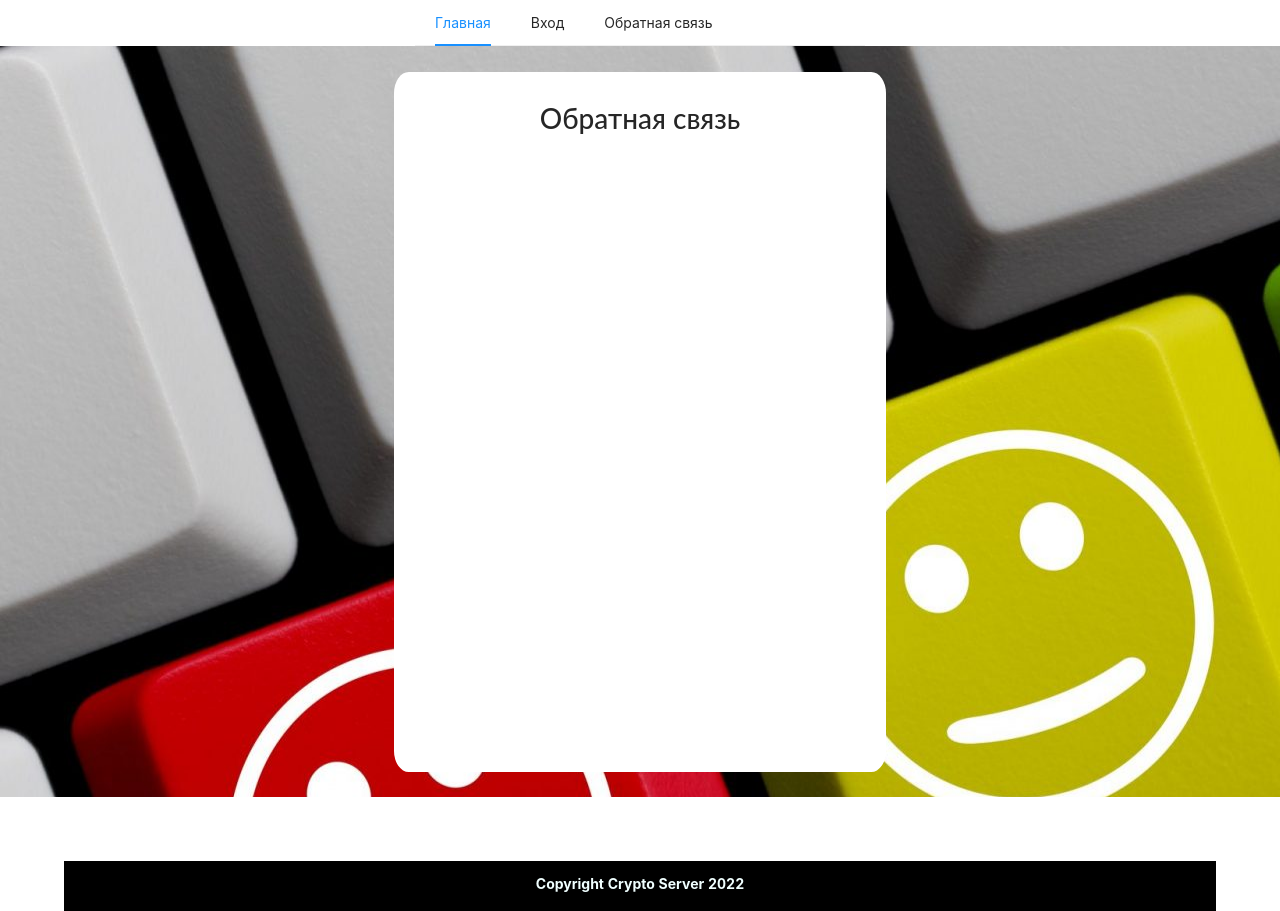
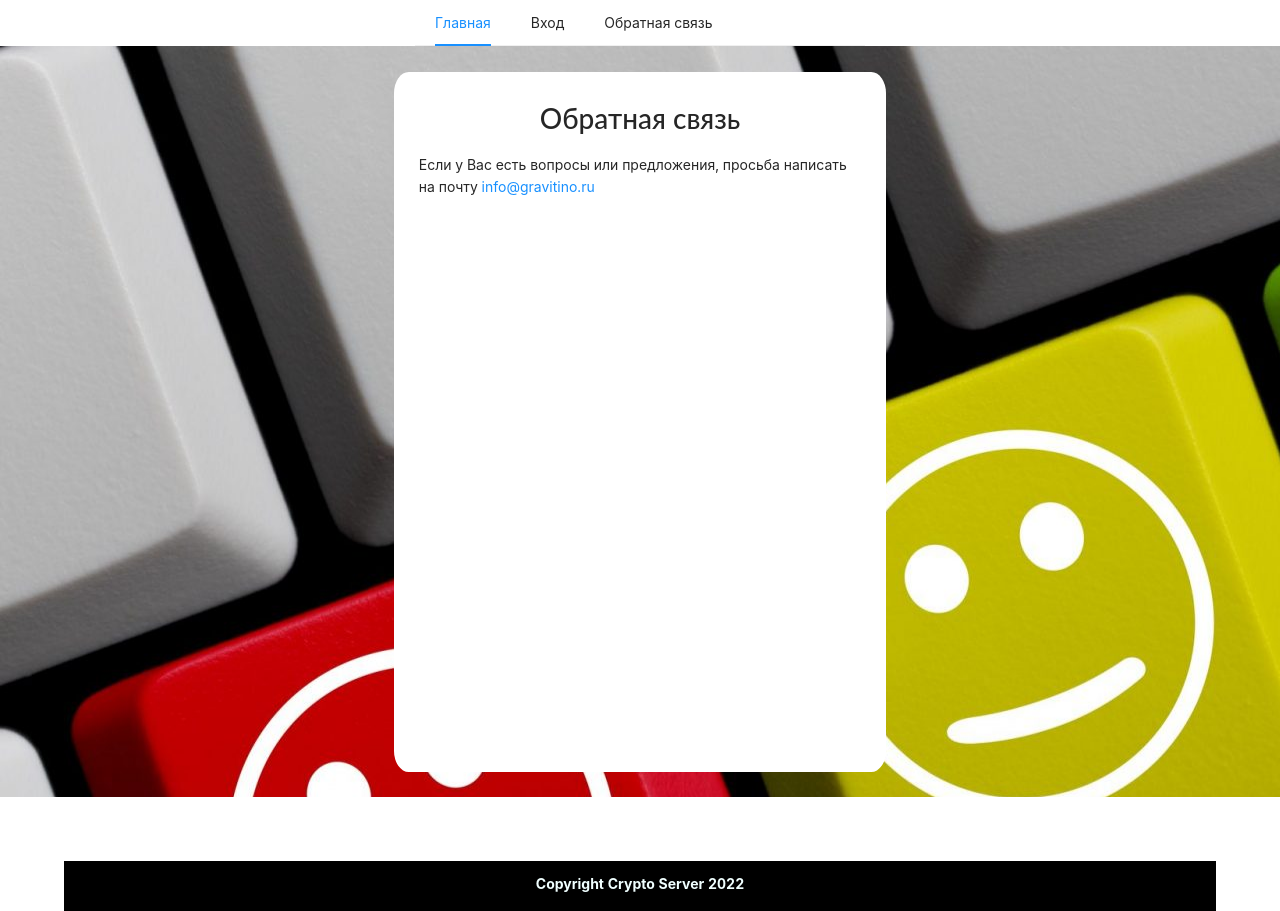
Before and after one commit to sangasgar/crypto-server, a React (Create React App) app in the folder client/: page /feedback in a window 1280 px wide. Built offline with nearby package versions, Linux system fonts and the light colour scheme; no server answers.

Commit message:
Добавил текст обратной связи

```diff
--- a/client/src/components/Admin/BotPage/BotPage.jsx
+++ b/client/src/components/Admin/BotPage/BotPage.jsx
@@ -77,7 +77,7 @@ function BotPage() {
     <div className="bot">
       <h1>Управление ботом</h1>
       {save ? <Text type="success">Сохранено</Text> : null}
-      <Text code>
+      <Text>
         Торговая пара:
         {' '}
         {symbol}
--- a/client/src/components/Feedback/Feedback.jsx
+++ b/client/src/components/Feedback/Feedback.jsx
@@ -1,11 +1,18 @@
 import React from 'react';
 import './Feedback.css';
+import { Typography } from 'antd';
 
 function Feedback() {
+  const { Text } = Typography;
   return (
     <div className="feedback">
       <div className="intro">
         <h1>Обратная связь</h1>
+        <Text>
+          Если у Вас есть вопросы или предложения, просьба написать на почту
+          {' '}
+          <a href="mailto:info@gravitino.ru">info@gravitino.ru</a>
+        </Text>
       </div>
     </div>
   );
```
